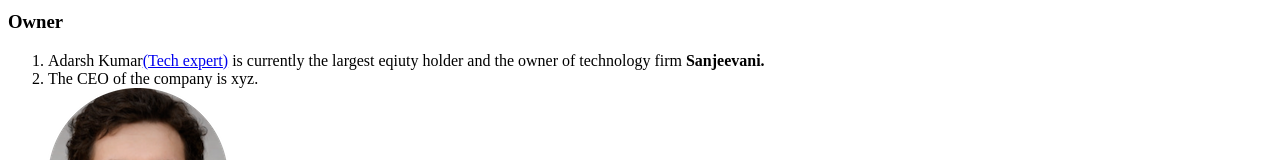
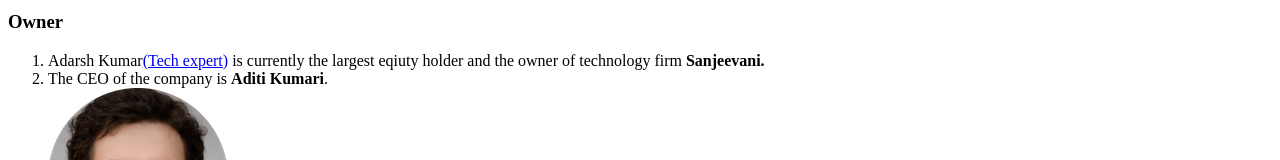
Before and after one commit to adarshS07-pro/Sanjeevani, a plain HTML site: page mywebsite.html in a window 1280 px wide. Shown: the part 549-709 px from the top of the page. Drawn offline with Linux system fonts and the light colour scheme.

Commit message:
Update mywebsite.html

```diff
--- a/mywebsite.html
+++ b/mywebsite.html
@@ -20,7 +20,7 @@
     <h3>Owner</h3>
     <ol>
         <li>Adarsh Kumar<a href="https://www.codechef.com/">(Tech expert)</a  > is currently the largest eqiuty holder and the owner of technology firm <strong>Sanjeevani.</strong> </li>
-        <li>The CEO of the company is xyz.</li>
+        <li>The CEO of the company is <strong>Aditi Kumari</strong>.</li>
         <img src="human-circle-img.png">
     </ol>
     <table border="1" cellspacing="10">
```
